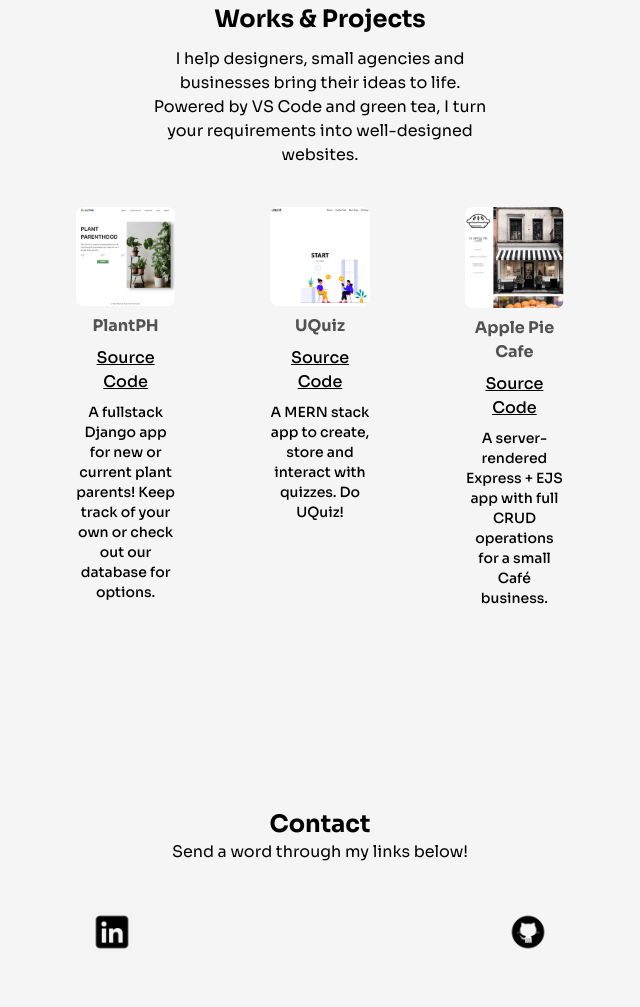
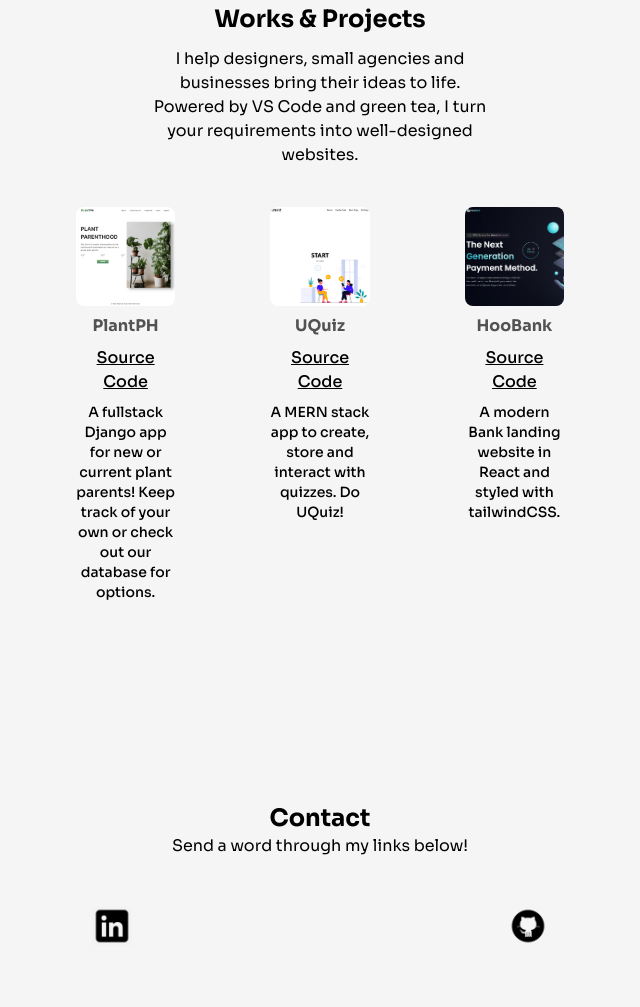
Before and after one commit to Eleoes/Portfolio, a website: page index.html in a window 1280 px wide. Shown: the part 1125-2132 px from the top of the page, without its empty margins (464-1104 px from the left). Drawn offline with Linux system fonts and the light colour scheme.

Commit message:
replaced ApplePie cafe w/ HooBank

```diff
--- a/index.html
+++ b/index.html
@@ -161,14 +161,14 @@
                     <div
                         class="w-full md:w-5/12 xl:w-1/5 rounded-md my-3 md:my-10 m-1  text-center"
                     >
-                    <a class="transition-all hover:drop-shadow-3xl" href="https://applepiecafe.herokuapp.com/">
-                        <img class="rounded-lg" src="./imgs/ApplePieCafe.png" alt="Apple Pie Cafe App">
+                    <a class="transition-all hover:drop-shadow-3xl" href="https://reactful-project.com/">
+                        <img class="rounded-lg" src="./imgs/HooBank.png" alt="Apple Pie Cafe App">
                     </a>
-                    <span class="text-neutral-600 mt-2 font-bold hover:drop-shadow-none flex justify-center">Apple Pie Cafe</span>
+                    <span class="text-neutral-600 mt-2 font-bold hover:drop-shadow-none flex justify-center">HooBank</span>
                     <a class="text-gray-400 pt-2 font-medium hover:drop-shadow-none flex justify-center underline underline-offset-1"
-                        href="https://github.com/Eleoes/Apple-Pie-Cafe">Source Code</a>
+                        href="https://github.com/Eleoes/bank_app">Source Code</a>
                     <p class="text-sm text-gray-400 pt-2 font-medium hover:drop-shadow-none flex justify-center">
-                        A server-rendered Express + EJS app with full CRUD operations for a small Café business.
+                        A modern Bank landing website in React and styled with tailwindCSS.
                     </p>
                     </div>
                 </div>
```
Also changed, not shown: imgs/HooBank.png (added).
